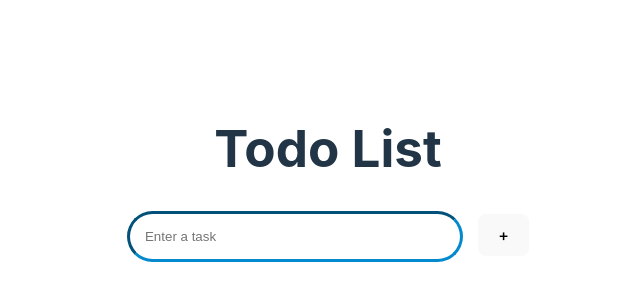
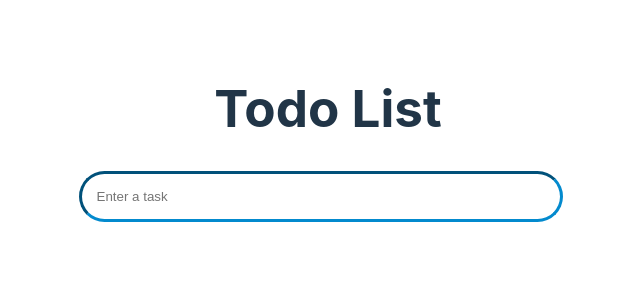
Before and after one commit to rohit19102000/Todo-app-v2023, a React (Vite) app: page / in a window 1280 px wide. Shown: the part 226-526 px from the top of the page, without its empty margins (312-952 px from the left). Built offline with nearby package versions, Linux system fonts and the light colour scheme.

Commit message:
added edit functionality

```diff
--- a/src/App.css
+++ b/src/App.css
@@ -16,7 +16,9 @@
 }
 .details{
 
-  width: 35%;
+ min-width: 35%;
+ color: gray;
+ font-size: 10px;
   display: flex;
   justify-content: space-around;
   align-items: center;
@@ -27,16 +29,20 @@
   padding: 1rem;
   margin: 0.5rem 0;
   width: 100%;
-  width: 60vw;
+  width: 70vw;
   display: flex;
   align-items: center;
   justify-content: space-around;
+  font-size: 30px;
 
+}
+.inputContainer{
+  margin-bottom: 5rem;
 }
 .input{
   border-radius: 50px;
   padding: 15px;
-  min-width: 300px;
+  width: 35vw;
   border-color: rgb(3, 138, 206);
   -webkit-border-radius: 50px;
   border-width:3.5px ;
--- a/src/TodoContext.jsx
+++ b/src/TodoContext.jsx
@@ -1,5 +1,5 @@
 // TodoContext.js
-import { createContext, useContext, useEffect, useState } from 'react';
+import { createContext, useContext, useState } from 'react';
 
 const TodoContext = createContext();
 
@@ -13,8 +13,12 @@ export function TodoProvider({ children }) {
     time: '',
     date: '',
     status: false,
+    editMode: false,
   });
   const [todoList, setTodoList] = useState([]);
+  const [editIndex, setEditIndex] = useState(null);
+  const [isEditMode, setIsEditMode] = useState(false);
+
 
 const addTodo = (newTodo) => {
   if (newTodo.text.trim() !== '') {
@@ -28,17 +32,39 @@ export function TodoProvider({ children }) {
       time: formattedTime,
       date: formattedDate,
       status: false,
+      editMode: false,
     };
 
+    if (todo.editMode) {
+      // If in edit mode, update the existing todo
+      const updatedTodoList = [...todoList];
+      updatedTodoList[editIndex] = updatedTodo;
+
+      setTodoList(updatedTodoList);
+
+      // Reset the todo text, editIndex, and switch back to "add" mode
+      setTodo({
+        text: '',
+        status: false,
+        editMode:false,
+      });
+      setEditIndex(null);
+    } else {
+      // If in add mode, add the new todo
       setTodoList([...todoList, updatedTodo]);
 
       // Reset the todo text
       setTodo({
         text: '',
         status: false,
+        editMode:false,
       });
+
+    }
   }
 };
+
+// ...
 
   const handleInputChange = (e) => {
     setTodo({
@@ -47,14 +73,28 @@ export function TodoProvider({ children }) {
     });
   };
 
+  const toggleStatus = (index) => {
+    const updatedTodoList = [...todoList];
+    updatedTodoList[index].status = !updatedTodoList[index].status;
+    setTodoList(updatedTodoList);
+  };
+
   const removeTodo = (index) => {
     const updatedTodoList = [...todoList];
     updatedTodoList.splice(index, 1);
     setTodoList(updatedTodoList);
   };
+  const editTodo = (index) => {
+    // Set the index to be edited, populate the input field with the current text, and switch to "update" mode
+    setEditIndex(index);
+    setTodo({
+      ...todoList[index],
+      editMode: true,
+    });
 
+  };
   return (
-    <TodoContext.Provider value={{ todo, setTodo, todoList, addTodo, removeTodo, handleInputChange }}>
+    <TodoContext.Provider value={{ todo, setTodo, todoList, addTodo, removeTodo, handleInputChange ,toggleStatus ,editTodo}}>
       {children}
     </TodoContext.Provider>
   );
--- a/src/components/InputField.jsx
+++ b/src/components/InputField.jsx
@@ -1,20 +1,26 @@
+
 
 import { useTodoContext } from '../TodoContext';
 
 function InputField() {
   const { todo, addTodo, handleInputChange } = useTodoContext();
 
+
+
+
   return (
-    <div >
+    <div className='inputContainer'>
       <input
-      className='input'
-        type="text"
-        name="text"
-        placeholder="Enter a task"
-        value={todo.text} // Access the text property of todo
+        className='input'
+        type='text'
+        name='text'
+        placeholder='Enter a task'
+        value={todo.text}
         onChange={handleInputChange}
       />
-      <button onClick={() => addTodo(todo)}>+</button>
+      {todo.text.trim() !== '' || todo.editMode ? (
+        <button onClick={() => addTodo(todo)}>{todo.editMode ||  undefined ? '✍' : '+'}</button>
+      ) : null}
     </div>
   );
 }
--- a/src/components/TodoList.jsx
+++ b/src/components/TodoList.jsx
@@ -1,18 +1,23 @@
 import { useTodoContext } from '../TodoContext';
 
 function TodoList() {
-  const { todoList, removeTodo } = useTodoContext();
+  const { todoList, removeTodo,toggleStatus,editTodo } = useTodoContext();
 
   return (
     <div className='todoList'>
       {todoList.map((item, index) => (
         <div key={index}  className='todoCard'>
-          <strong >{item.text}</strong>
+          <strong >{item.text} </strong>
+          <p style={{fontSize:".5rem"} }>{item.status=== true ? "done" : "pending"}</p>
           <div className=' details'>
 
           <p>{item.time}</p>
           <p>{item.date}</p>
-          <h6>{item.status ? "Done" : "Incomplete"}</h6>
+
+          <h6></h6>
+          <button style={{fontSize:"1.5rem",padding:"5px"}} onClick={() => editTodo(index)}>✍</button>
+
+          <button onClick={()=> toggleStatus(index)}>{item.status ? "Done" : "pending"}</button>
           <button onClick={() => removeTodo(index)}>🗑</button>
           </div>
         </div>
```
Lines whose indentation alone changed are shown as unchanged.
